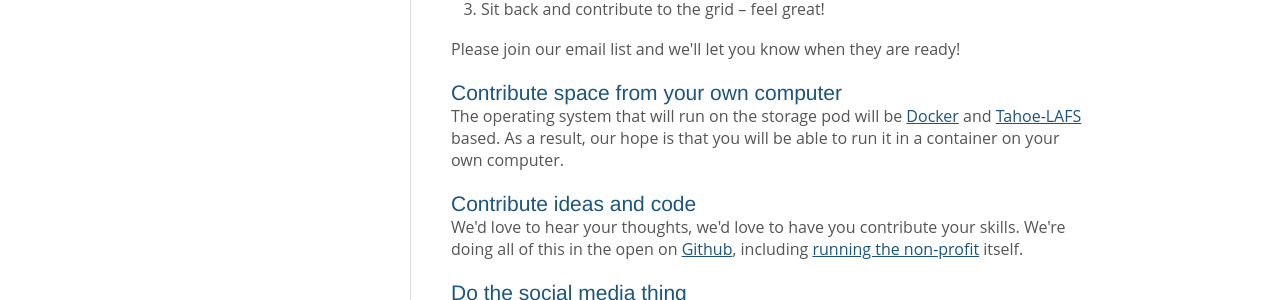
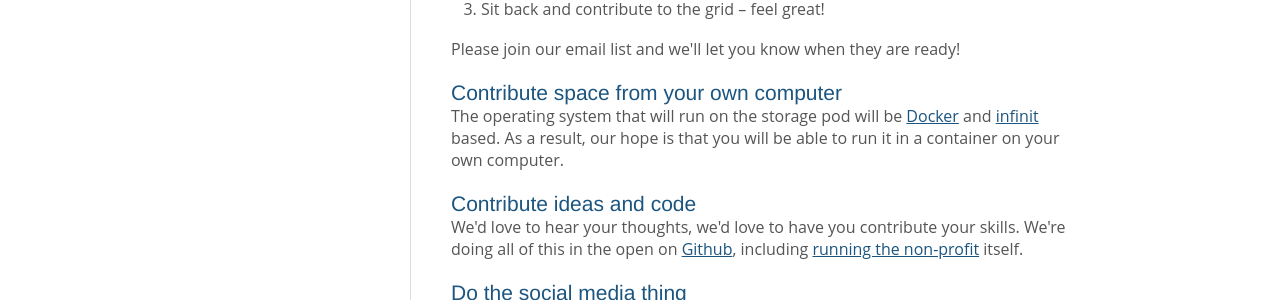
Before and after one commit to ourdataourhands/ourdataourhands.github.io, a Jekyll site: the page built from index.html, in a window 1280 px wide. Shown: the part 806-1106 px from the top of the page. Built offline with Jekyll 4.4.1, drawn with Linux system fonts in a browser that asks for light colours; nearby versions of some CDN libraries.

Commit message:
Change Tahoe to Infinit

```diff
--- a/index.html
+++ b/index.html
@@ -41,7 +41,7 @@ title: Rise up!
     </ol>
     <p>Please join our email list and we'll let you know when they are ready!</p>
     <h3>Contribute space from your own computer</h3>
-    <p>The operating system that will run on the storage pod will be <a href="https://www.docker.com/">Docker</a> and <a href="https://github.com/tahoe-lafs/tahoe-lafs">Tahoe-LAFS</a> based. As a result, our hope is that you will be able to run it in a container on your own computer.</p>
+    <p>The operating system that will run on the storage pod will be <a href="https://www.docker.com/">Docker</a> and <a href="https://infinit.sh/">infinit</a> based. As a result, our hope is that you will be able to run it in a container on your own computer.</p>
     <h3>Contribute ideas and code</h3>
     <p>We'd love to hear your thoughts, we'd love to have you contribute your skills. We're doing all of this in the open on <a href="http://github.com/ourdataourhands">Github</a>, including <a href="https://github.com/ourdataourhands/non-profit">running the non-profit</a> itself.</p>
     <h3>Do the social media thing</h3>
```
